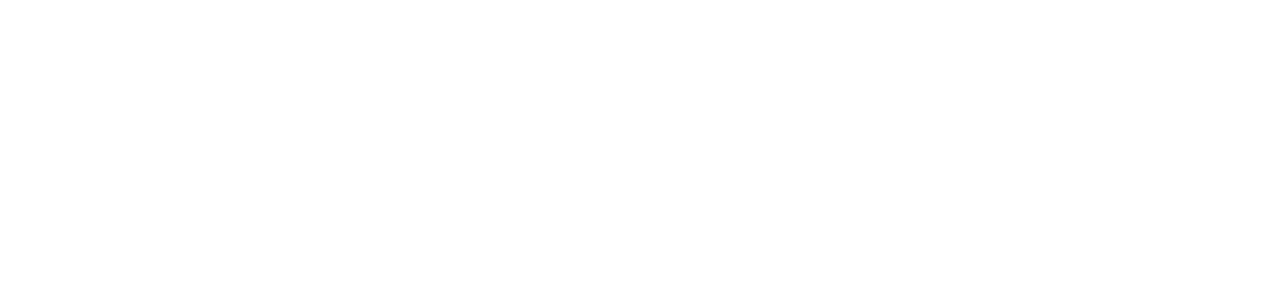
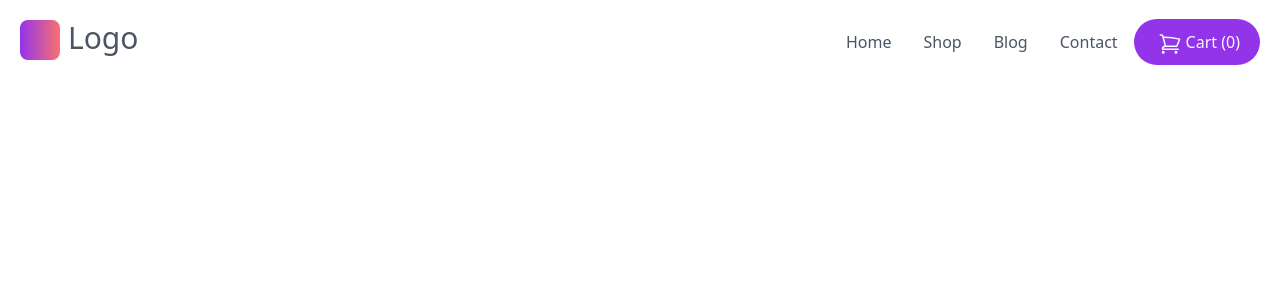
Before and after one commit to thwahatkp/eshop, a React (Create React App) app: page / in a window 1280 px wide. Shown: the top 300 px of the page. Built offline with nearby package versions, Linux system fonts and the light colour scheme.

Commit message:
added header

```diff
--- a/src/App.jsx
+++ b/src/App.jsx
@@ -1,9 +1,10 @@
 import "./App.css";
+import Header from "./components/Header";
 
 function App() {
   return (
     <div className="container h-8 mx-auto p-5">
-
+      <Header />
     </div>
   );
 }
--- /dev/null
+++ b/src/components/Header.jsx
@@ -0,0 +1,51 @@
+import React from "react";
+import { NavLink } from "react-router-dom";
+
+const Header = () => {
+  return (
+    <>
+      <div className="md:flex md:flex-row md:justify-between text-center">
+        <div className="flex flex-row justify-center">
+          <div className="bg-gradient-to-r from-purple-600 to-red-400 w-10 h-10 rounded-lg"></div>
+          <h1 className="text-3xl text-gray-600 ml-2">Logo</h1>
+        </div>
+        <div className="mt-2">
+          <NavLink to="/" className="text-gray-600 hover:text-purple-600 p-4">
+            Home
+          </NavLink>
+          <NavLink to="/shop" className="text-gray-600 hover:text-purple-600 p-4">
+            Shop
+          </NavLink>
+          <NavLink to="/blog" className="text-gray-600 hover:text-purple-600 p-4">
+            Blog
+          </NavLink>
+          <NavLink to="/contact" className="text-gray-600 hover:text-purple-600 p-4">
+            Contact
+          </NavLink>
+          <NavLink
+            href="/"
+            className="bg-purple-600 text-gray-50 hover:bg-purple-700 px-5 p-3 rounded-full"
+          >
+            <svg
+              xmlns="http://www.w3.org/2000/svg"
+              fill="none"
+              viewBox="0 0 24 24"
+              strokeWidth={1.5}
+              stroke="currentColor"
+              className="w-6 h-6 inline-block m-1"
+            >
+              <path
+                strokeLinecap="round"
+                strokeLinejoin="round"
+                d="M2.25 3h1.386c.51 0 .955.343 1.087.835l.383 1.437M7.5 14.25a3 3 0 00-3 3h15.75m-12.75-3h11.218c1.121-2.3 2.1-4.684 2.924-7.138a60.114 60.114 0 00-16.536-1.84M7.5 14.25L5.106 5.272M6 20.25a.75.75 0 11-1.5 0 .75.75 0 011.5 0zm12.75 0a.75.75 0 11-1.5 0 .75.75 0 011.5 0z"
+              />
+            </svg>
+            Cart (0)
+          </NavLink>
+        </div>
+      </div>
+    </>
+  );
+};
+
+export default Header;
```
